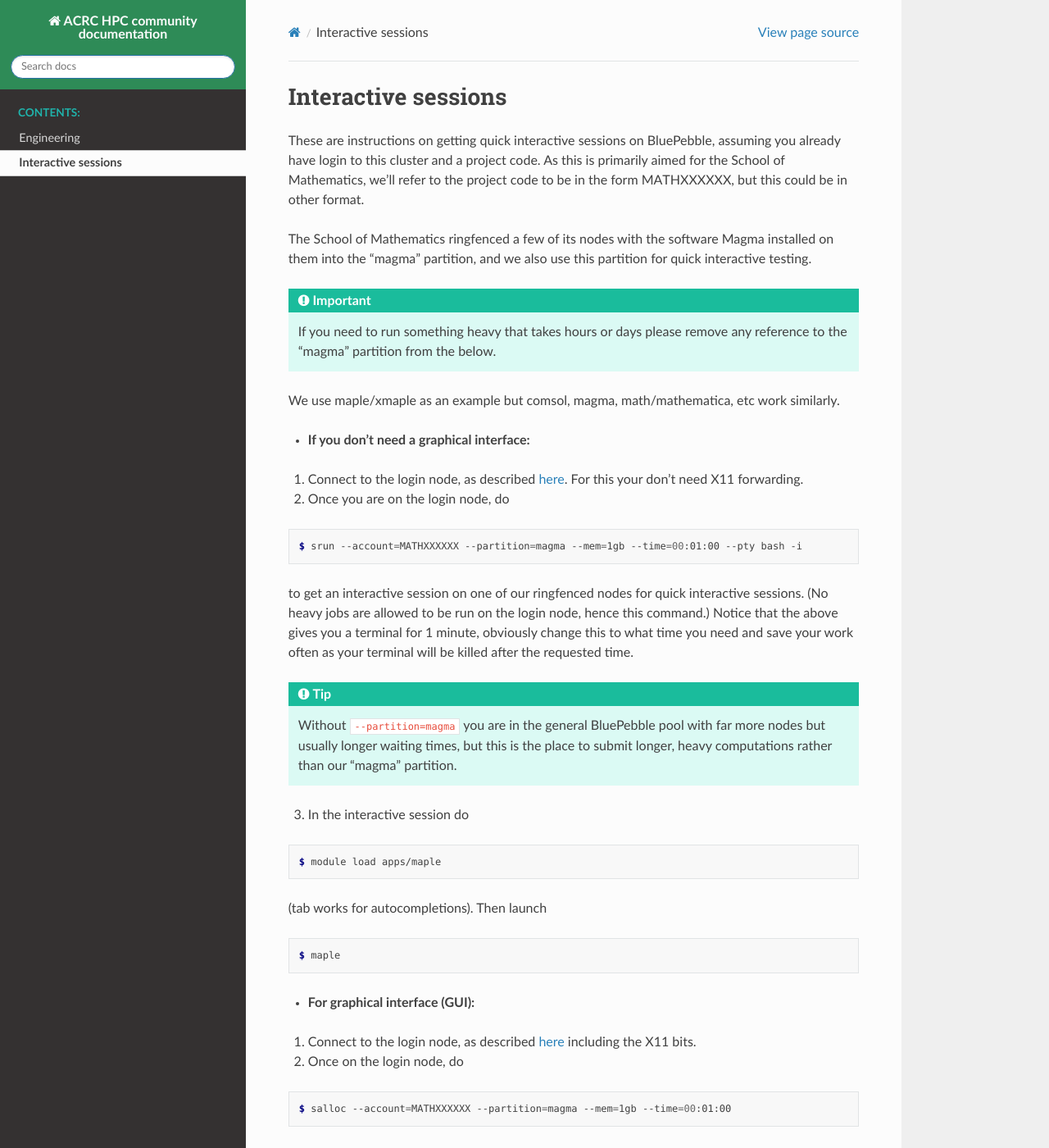
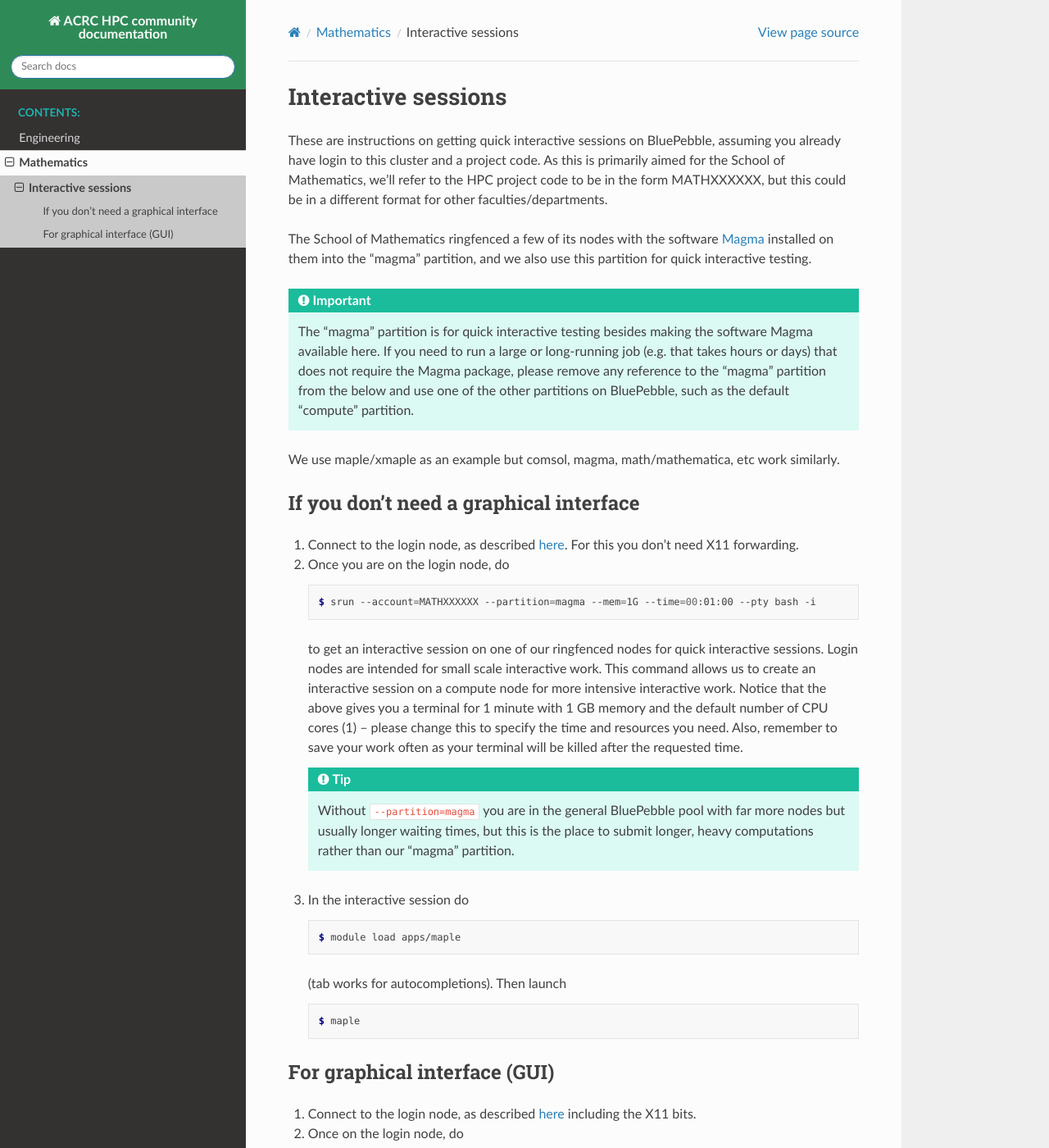
Before and after one commit to ACRC/HPC-community-docs, a Sphinx documentation site: the page built from source/mathematics/interactive.md, in a window 1280 px wide and 1400 px high. Shown: the whole window at 82% size. Built offline with Sphinx 7.4.7 and the Read the Docs theme 2.0.0, drawn with Linux system fonts in a browser that asks for light colours; some of the changed text lies outside the part shown.

Commit message:
Implemented changes suggested by James.

````diff
--- a/source/mathematics/interactive.md
+++ b/source/mathematics/interactive.md
@@ -2,52 +2,58 @@
 title: "Interactive sessions"
 ---
 
-These are instructions on getting quick interactive sessions on BluePebble, assuming you already have login to this cluster and a project code. As this is primarily aimed for the School of Mathematics, we'll refer to the project code to be in the form MATHXXXXXX, but this could be in other format.
+These are instructions on getting quick interactive sessions on BluePebble, assuming you already have login to this cluster and a project code. As this is primarily aimed for the School of Mathematics, we'll refer to the HPC project code to be in the form MATHXXXXXX, but this could be in a different format for other faculties/departments.
 
-The School of Mathematics ringfenced a few of its nodes with the software Magma installed on them into the "magma" partition, and we also use this partition for quick interactive testing.
+The School of Mathematics ringfenced a few of its nodes with the software [Magma](http://magma.maths.usyd.edu.au/magma/) installed on them into the "magma" partition, and we also use this partition for quick interactive testing.
 
 :::{important}
-If you need to run something heavy that takes hours or days please remove any reference to the "magma" partition from the below.
+The "magma" partition is for quick interactive testing besides making the software Magma available here. If you need to run a large or long-running job (e.g. that takes hours or days) that does not require the Magma package, please remove any reference to the "magma" partition from the below and use one of the other partitions on BluePebble, such as the default "compute" partition.
 :::
 
 We use maple/xmaple as an example but comsol, magma, math/mathematica, etc work similarly.
 
-- **If you don't need a graphical interface:**
-1. Connect to the login node, as described [here](https://www.acrc.bris.ac.uk/protected/hpc-docs/connecting/index.html). For this your don't need X11 forwarding.
+## If you don't need a graphical interface
+1. Connect to the login node, as described [here](https://www.acrc.bris.ac.uk/protected/hpc-docs/connecting/index.html). For this you don't need X11 forwarding.
 2. Once you are on the login node, do
-```console
-$ srun --account=MATHXXXXXX --partition=magma --mem=1gb --time=00:01:00 --pty bash -i
-```
-to get an interactive session on one of our ringfenced nodes for quick interactive sessions. (No heavy jobs are allowed to be run on the login node, hence this command.) Notice that the above gives you a terminal for 1 minute, obviously change this to what time you need and save your work often as your terminal will be killed after the requested time.
-:::{tip}
-Without `--partition=magma` you are in the general BluePebble pool with far more nodes but usually longer waiting times, but this is the place to submit longer, heavy computations rather than our "magma" partition.
-:::
+   ```console
+   $ srun --account=MATHXXXXXX --partition=magma --mem=1G --time=00:01:00 --pty bash -i
+   ```
+   to get an interactive session on one of our ringfenced nodes for quick interactive sessions. Login nodes are intended for small scale interactive work. This command allows us to create an interactive session on a compute node for more intensive interactive work. Notice that the above gives you a terminal for 1 minute with 1 GB memory and the default number of CPU cores (1) -- please change this to specify the time and resources you need. Also, remember to save your work often as your terminal will be killed after the requested time.
+   :::{tip}
+   Without `--partition=magma` you are in the general BluePebble pool with far more nodes but usually longer waiting times, but this is the place to submit longer, heavy computations rather than our "magma" partition.
+   :::
 3. In the interactive session do
-```console
-$ module load apps/maple
-```
-(tab works for autocompletions). Then launch
-```console
-$ maple
-```
-- **For graphical interface (GUI):**
+   ```console
+   $ module load apps/maple
+   ```
+   (tab works for autocompletions). Then launch
+   ```console
+   $ maple
+   ```
+## For graphical interface (GUI)
 1. Connect to the login node, as described [here](https://www.acrc.bris.ac.uk/protected/hpc-docs/connecting/index.html) including the X11 bits.
 2. Once on the login node, do
-```console
-$ salloc --account=MATHXXXXXX --partition=magma --mem=1gb --time=00:01:00
-```
-again adjust the time from 1 minute to what you need, and please remove `--partition=magma` if you have a heavy job to run for hours or days. This will say something like
-```console
-salloc: Nodes bp1-compute169 are ready for job
-```
+   ```console
+   $ salloc --account=MATHXXXXXX --partition=magma --mem=1G --time=00:01:00
+   ```
+   again adjust the command to request the time and resources to what you need, and please remove `--partition=magma` if you have a heavy job to run for hours or days. This will say something like
+   ```console
+   salloc: Pending job allocation 6434337
+   salloc: job 6434337 queued and waiting for resources
+   salloc: job 6434337 has been allocated resources
+   salloc: Granted job allocation 6434337
+   salloc: Waiting for resource configuration
+   salloc: Nodes bp1-compute169 are ready for job
+   ```
+   In some cases you may need to wait for this allocation to start (e.g., if not using the "magma" partition).
 3. Do
-```console
-$ ssh -X bp1-compute169
-```
-(with whichever node was allocated to you in the previous step); tab completion works. Then
-```console
-$ module load apps/maple
-```
-```console
-$ xmaple
-```
+   ```console
+   $ ssh -X bp1-compute169
+   ```
+   (using whichever node was allocated to you in the previous step); tab completion works here too. Then
+   ```console
+   $ module load apps/maple
+   ```
+   ```console
+   $ xmaple
+   ```
````
Also changed, not shown: source/index.md (+1 -1 lines), source/mathematics/index.md (added, +12 -0 lines).
